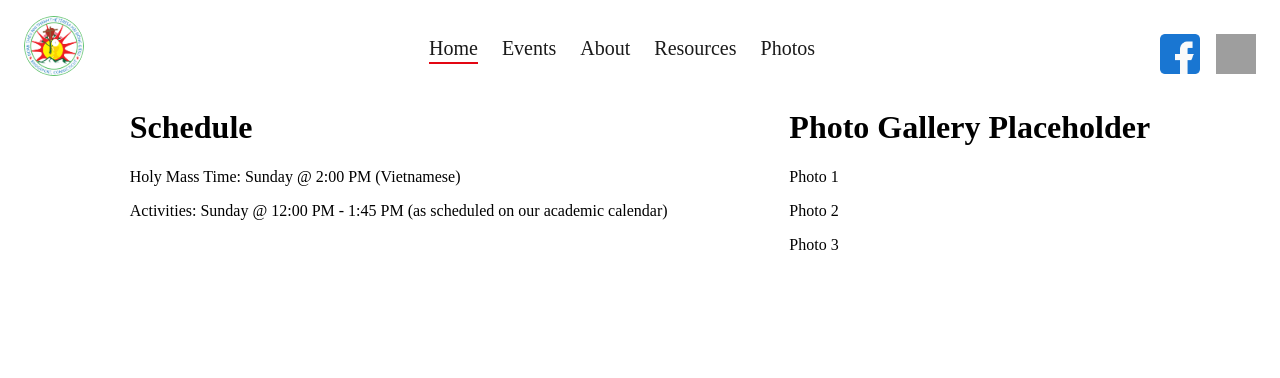
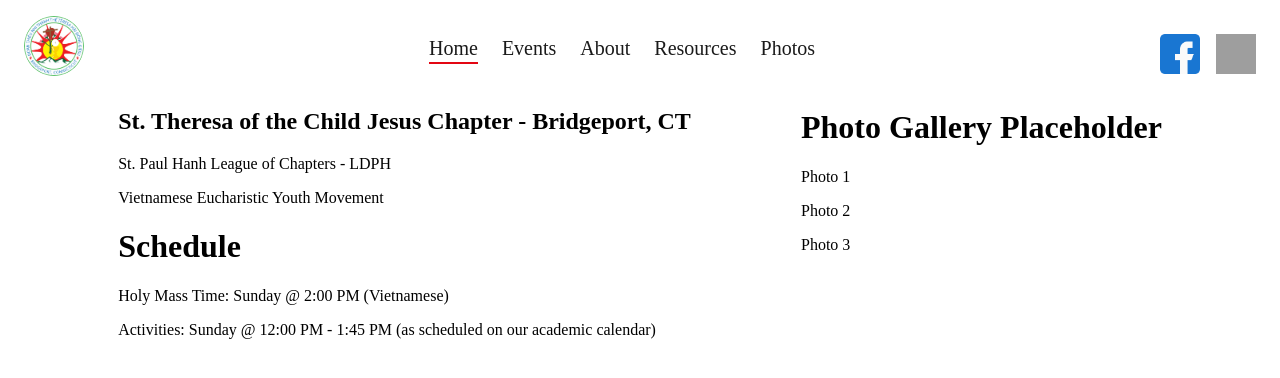
Before and after one commit to zcdonna/tntt-teresa, a React (Vite) app: page / in a window 1280 px wide. Shown: the top 378 px of the page. Built offline with nearby package versions, Linux system fonts and the light colour scheme; grey boxes are pictures that could not be loaded.

Commit message:
Add chapter information

```diff
--- a/src/pages/Home.tsx
+++ b/src/pages/Home.tsx
@@ -6,9 +6,14 @@ const Home = (): JSX.Element => {
         <>
         <div className = {styles.infoAndPictureContainer}>
             <div>
+                <div>
+                    <h2>St. Theresa of the Child Jesus Chapter - Bridgeport, CT</h2>
+                    <p>St. Paul Hanh League of Chapters - LDPH</p>
+                    <p>Vietnamese Eucharistic Youth Movement</p>
                 <h1>Schedule</h1>
                 <p>Holy Mass Time: Sunday @ 2:00 PM (Vietnamese)</p>
                 <p>Activities: Sunday @ 12:00 PM - 1:45 PM (as scheduled on our academic calendar)</p>
+                </div>
             </div>
             <div>
                 <h1>Photo Gallery Placeholder</h1>
```
